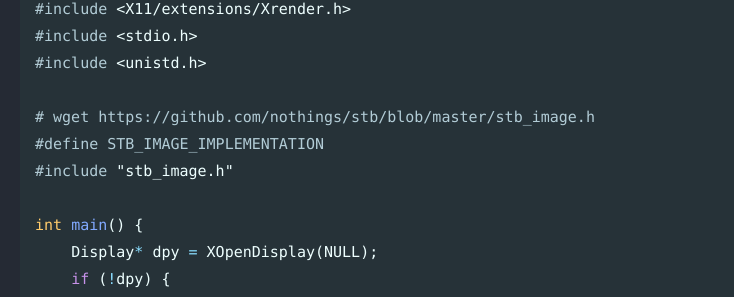
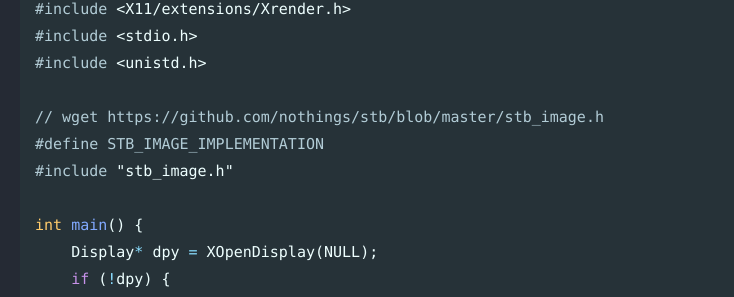
Before and after one commit to Connor-McCartney/Connor-McCartney.github.io, a Jekyll site: the page built from _pages/misc/xguic.md, in a window 1280 px wide and 900 px high, scrolled down 7857 px. Shown: the part 152-449 px from the top of the window, without its empty margins (0-734 px from the left). Built offline with Jekyll 4.4.1, drawn with Linux system fonts in a browser that asks for light colours; cached includes are drawn as plain includes.

```diff
--- a/_pages/misc/xguic.md
+++ b/_pages/misc/xguic.md
@@ -316,7 +316,7 @@ With an image:
 #include <stdio.h>
 #include <unistd.h>
 
-# wget https://github.com/nothings/stb/blob/master/stb_image.h
+// wget https://github.com/nothings/stb/blob/master/stb_image.h
 #define STB_IMAGE_IMPLEMENTATION
 #include "stb_image.h"
 
```
